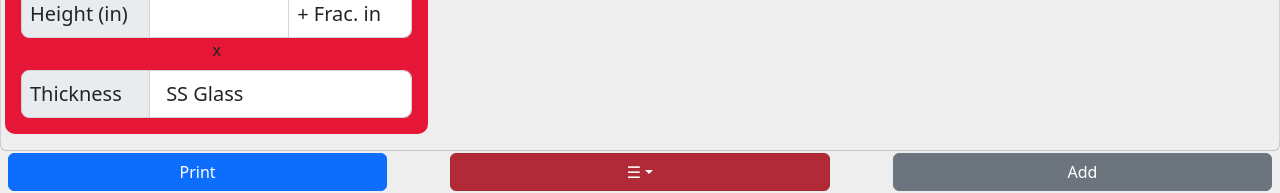
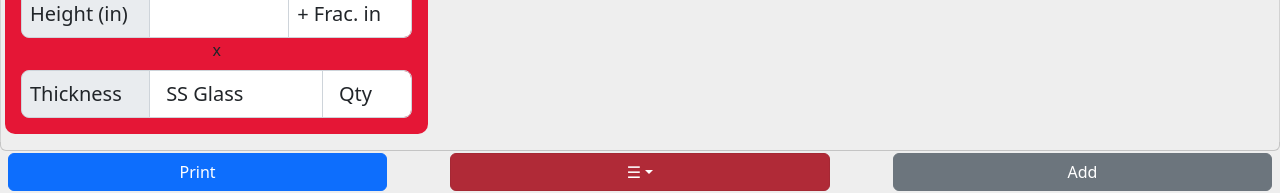
Before and after one commit to nicholasmelliott/sheet-cut, a React (Vite) app: page / in a window 1280 px wide. Shown: the part 598-791 px from the top of the page. Built offline with nearby package versions, Linux system fonts and the light colour scheme.

Commit message:
Add quantity feature to allow for multiple sheets of the same dimensions

```diff
--- a/src/components/App/App.jsx
+++ b/src/components/App/App.jsx
@@ -32,6 +32,7 @@ function App() {
   const row = (index, colorIndex) => ({
     index,
     colorIndex,
+    quantity: 1,
     width: "",
     widthFraction: 0,
     widthFractionText: "",
--- a/src/components/RespList/respList.jsx
+++ b/src/components/RespList/respList.jsx
@@ -51,7 +51,11 @@ const ResponsiveList = (props) => {
   //When rows is updated, viewbox is re-rendered
   useEffect(() => {
     console.log(rows);
-    const bins = packBoxes(rows);
+    const duplicatedRows = rows.flatMap((row) =>
+      Array(row.quantity).fill({ ...row, quantity: 1 })
+    );
+    console.log("Duplicate Rows", duplicatedRows);
+    const bins = packBoxes(duplicatedRows);
     setRectangles(bins);
     console.log(rectangles);
   },[rows]);
@@ -173,6 +177,7 @@ const ResponsiveList = (props) => {
                         Thickness
                       </InputGroup.Text>
                       <Form.Control
+                        style={{ width: '30%' }}
                         as="select"
                         name="thicknessFraction"
                         value={row.thicknessFraction}
@@ -181,6 +186,19 @@ const ResponsiveList = (props) => {
                         {materials.map((material, i) => (
                             <option key={i} value={material.thick}>
                               {material.mat}
+                            </option>
+                        ))}
+                      </Form.Control>
+                      <Form.Control
+                        as="select"
+                        name="quantity"
+                        value={row.quantity}
+                        onChange={(e) => handleIntInputChange(e, index)}
+                      >
+                        <option value={1} defaultValue disabled>Qty</option>
+                        {Array.from({ length: 50 }, (_, i) => i + 1).map((val, i) => (
+                            <option key={i} value={val}>
+                              {val}
                             </option>
                         ))}
                       </Form.Control>
--- a/src/helpers/binPacking.js
+++ b/src/helpers/binPacking.js
@@ -1,6 +1,6 @@
 import { BP2D as BinPacking2D } from 'binpackingjs'
 const { Bin, Box, Packer } = BinPacking2D;
-import data from '../data/ProductResults_2023-03-18_08-44-35-AM_ProductResults_2023-02-25_08-30-06-AM_product_w_Dimensions.json';
+import data from '../data/Quantity_10_ProductResults_2023-03-18_08-44-35-AM_ProductResults_2023-02-25_08-30-06-AM_product_w_Dimensions.json';
 
 const splitArrayByThickness = arr => {
   // Return an empty array if the input is not an array
```
